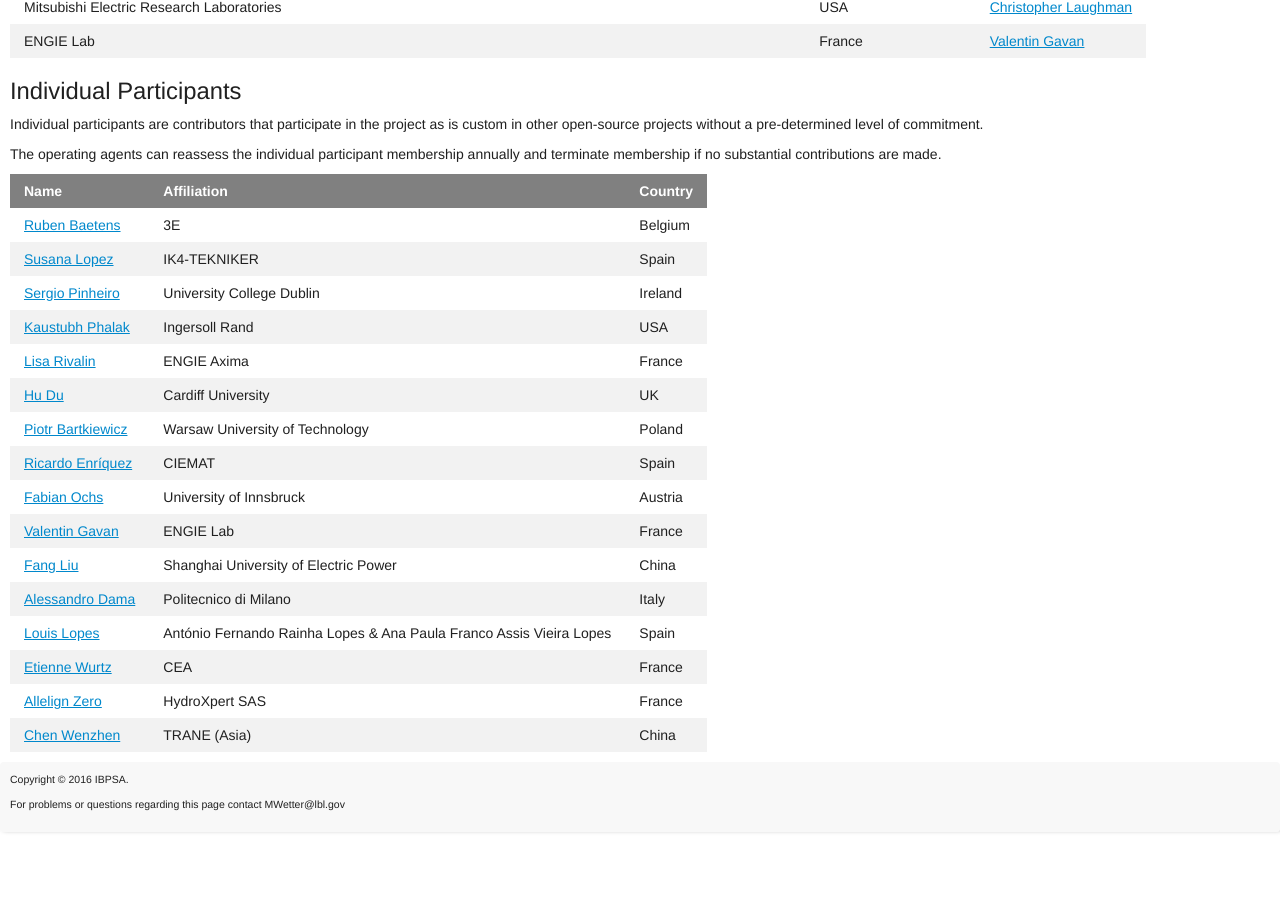
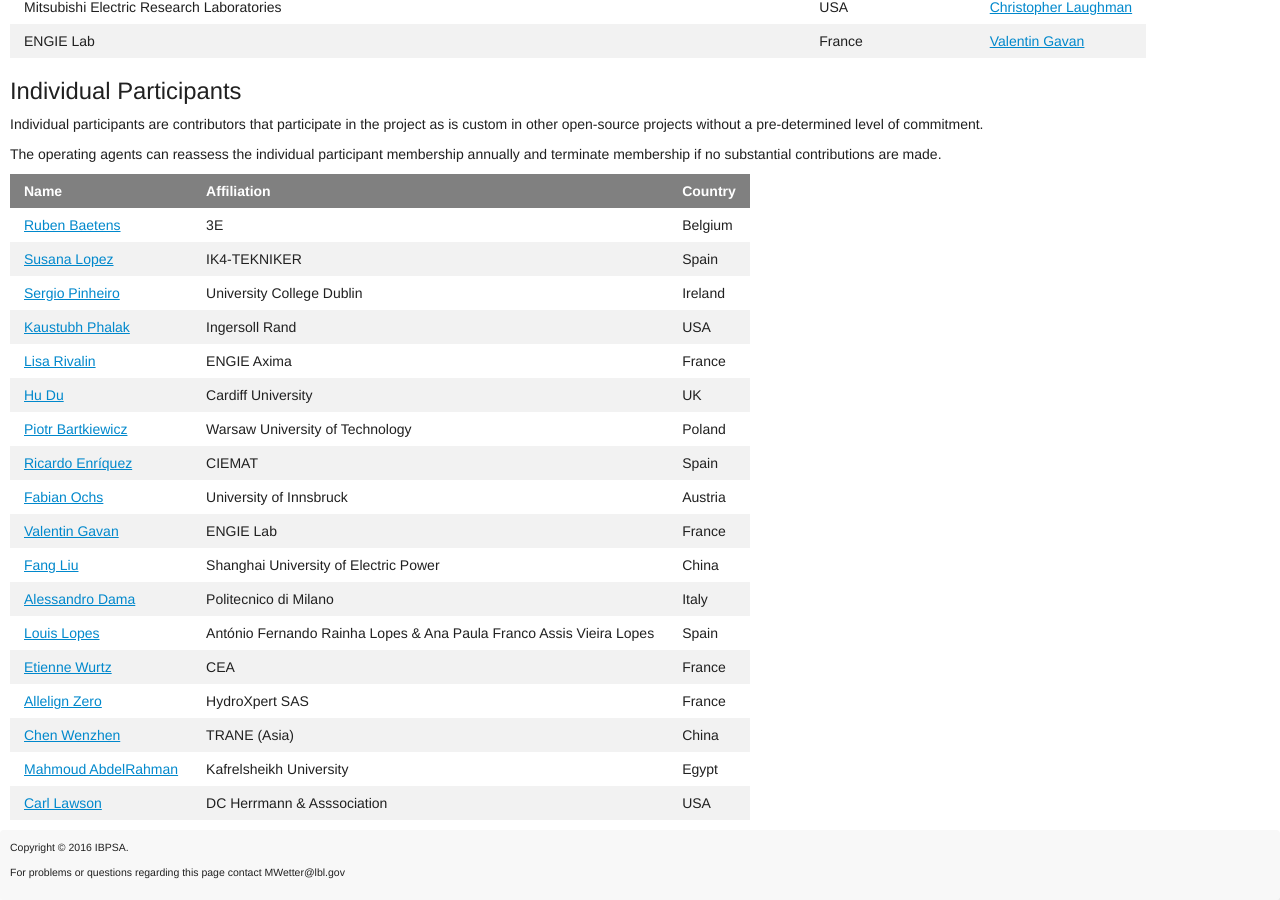
Before and after one commit to ibpsa/project1, a Jekyll site: the page built from participants.md, in a window 1280 px wide and 900 px high, scrolled down 1579 px. Built offline with Jekyll 4.4.1, drawn with Linux system fonts in a browser that asks for light colours; nearby versions of some CDN libraries; before the commit the page ends 2411 px from its top, so only the background shows below that; some of the changed text lies outside the part shown.

Commit message:
Updated participant list

```diff
--- a/_data/individual_participants.yml
+++ b/_data/individual_participants.yml
@@ -93,3 +93,15 @@
   contact_email: lxyc2001@gmail.com
   affiliation:   TRANE (Asia)
   country:       China
+
+- date_joined:   8/23/2017
+  contact_name:  Mahmoud AbdelRahman
+  contact_email: arch.mahmoud.ouf111@gmail.com
+  affiliation:   Kafrelsheikh University
+  country:       Egypt
+
+- date_joined:   9/2/2017
+  contact_name:  Carl Lawson
+  contact_email: carllawson01@gmail.com
+  affiliation:   DC Herrmann & Asssociation
+  country:       USA
--- a/_data/organizational_participants.yml
+++ b/_data/organizational_participants.yml
@@ -26,8 +26,8 @@
 
 - date_joined:   5/18/2016
   contact_name:  Wangda Zuo
-  contact_email: w.zuo@miami.edu
-  institute:     University of Miami
+  contact_email: wangda.zuo@colorado.edu
+  institute:     University of Colorado Boulder
   country:       USA
 
 - date_joined:   6/10/2016
```
